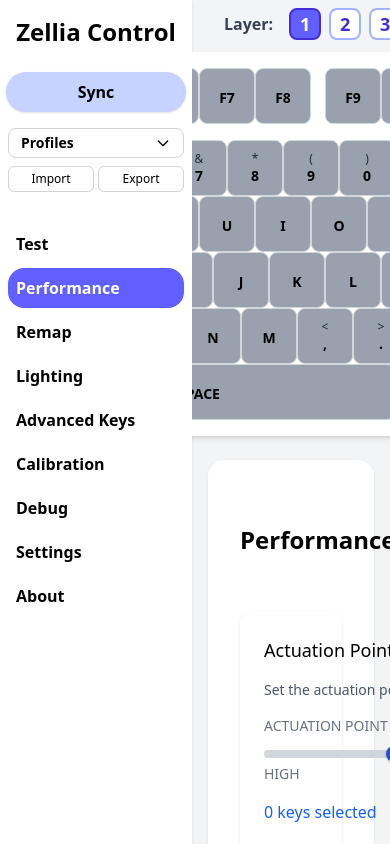
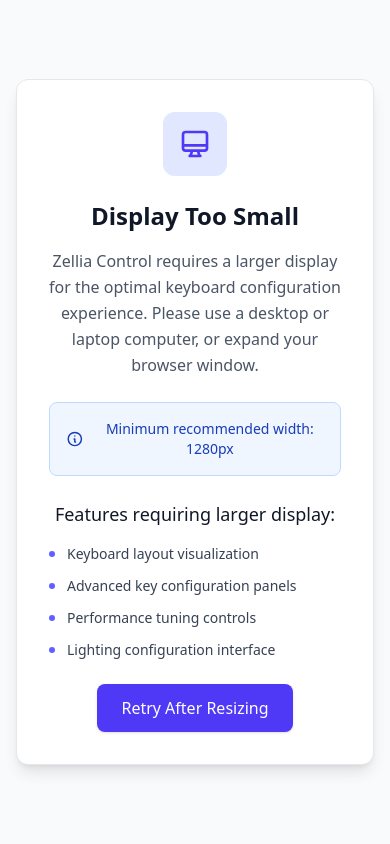
Before and after one commit to Zellia-Keyboards/Zellia-Control, a SvelteKit app: page /performance in a window 390 px wide. Built offline with nearby package versions, Linux system fonts and the light colour scheme.

Commit message:
feat(layout): enhance sidebar navigation with icons and add small screen warning

```diff
--- a/src/routes/+layout.svelte
+++ b/src/routes/+layout.svelte
@@ -5,15 +5,15 @@
     import { page } from '$app/stores';
 
     const NAVIGATE = [
-        ["/test", "Test"],
-        ["/performance", "Performance"],
-        ["/remap", "Remap"],
-        ["/lighting", "Lighting"],
-        ["/advancedkey", "Advanced Keys"],
-        ["/calibration", "Calibration"],
-        ["/debug", "Debug"],
-        ["/settings", "Settings"],
-        ["/about", "About"],
+        //["/test", "Test", "🧪"],
+        ["/performance", "Performance", "⚡"],
+        ["/remap", "Remap", "⌨️"],
+        ["/lighting", "Lighting", "💡"],
+        ["/advancedkey", "Advanced Keys", "🔧"],
+        ["/calibration", "Calibration", "⚖️"],
+        ["/debug", "Debug", "🐛"],
+        ["/settings", "Settings", "⚙️"],
+        ["/about", "About", "ℹ️"],
     ];
 
     let { children } = $props();
@@ -22,50 +22,140 @@
 
     // Function to check if a navigation item is active
     function isActive(href: string): boolean {
-        // Check if current path starts with the href (for nested routes like /advancedkey/routes/...)
         return $page.url.pathname === href || $page.url.pathname.startsWith(href + '/');
     }
 </script>
 
-<div class="flex h-screen">
+<!-- Small Screen Warning (follows codebase theme) -->
+<div class="xl:hidden fixed inset-0 bg-gray-50 flex items-center justify-center z-50">
+    <div class="max-w-2xl mx-4">
+        <!-- Main Warning Card -->
+        <div class="bg-white rounded-xl shadow-lg border border-gray-200 p-8 text-center">
+            <!-- Icon and Title -->
+            <div class="flex items-center justify-center mb-6">
+                <div class="w-16 h-16 bg-indigo-100 rounded-xl flex items-center justify-center">
+                    <svg class="w-8 h-8 text-indigo-600" fill="none" stroke="currentColor" viewBox="0 0 24 24">
+                        <path stroke-linecap="round" stroke-linejoin="round" stroke-width="2" d="M9.75 17L9 20l-1 1h8l-1-1-.75-3M3 13h18M5 17h14a2 2 0 002-2V5a2 2 0 00-2-2H5a2 2 0 00-2 2v10a2 2 0 002 2z" />
+                    </svg>
+                </div>
+            </div>
+
+            <h2 class="text-2xl font-bold text-gray-900 mb-4">Display Too Small</h2>
+            <p class="text-gray-600 mb-6 leading-relaxed">
+                Zellia Control requires a larger display for the optimal keyboard configuration experience.
+                Please use a desktop or laptop computer, or expand your browser window.
+            </p>
+
+            <!-- Requirements Info -->
+            <div class="bg-blue-50 border border-blue-200 rounded-lg p-4 mb-6">
+                <div class="flex items-center gap-3 text-blue-800">
+                    <svg class="w-5 h-5" fill="none" stroke="currentColor" viewBox="0 0 24 24">
+                        <path stroke-linecap="round" stroke-linejoin="round" stroke-width="2" d="M13 16h-1v-4h-1m1-4h.01M21 12a9 9 0 11-18 0 9 9 0 0118 0z" />
+                    </svg>
+                    <div class="text-sm font-medium">
+                        Minimum recommended width: 1280px
+                    </div>
+                </div>
+            </div>
+
+            <!-- Features that require larger screen -->
+            <div class="text-left space-y-3 mb-6">
+                <h3 class="text-lg font-medium text-gray-900 text-center mb-4">Features requiring larger display:</h3>
+                <div class="grid grid-cols-1 gap-3">
+                    <div class="flex items-center gap-3 text-sm text-gray-700">
+                        <div class="w-1.5 h-1.5 rounded-full bg-indigo-500"></div>
+                        <span>Keyboard layout visualization</span>
+                    </div>
+                    <div class="flex items-center gap-3 text-sm text-gray-700">
+                        <div class="w-1.5 h-1.5 rounded-full bg-indigo-500"></div>
+                        <span>Advanced key configuration panels</span>
+                    </div>
+                    <div class="flex items-center gap-3 text-sm text-gray-700">
+                        <div class="w-1.5 h-1.5 rounded-full bg-indigo-500"></div>
+                        <span>Performance tuning controls</span>
+                    </div>
+                    <div class="flex items-center gap-3 text-sm text-gray-700">
+                        <div class="w-1.5 h-1.5 rounded-full bg-indigo-500"></div>
+                        <span>Lighting configuration interface</span>
+                    </div>
+                </div>
+            </div>
+
+            <!-- Action Button -->
+            <div class="flex justify-center">
+                <button
+                    class="bg-indigo-600 hover:bg-indigo-700 text-white font-medium px-6 py-3 rounded-lg transition-colors duration-200 shadow-sm"
+                    onclick={() => window.location.reload()}
+                >
+                    Retry After Resizing
+                </button>
+            </div>
+        </div>
+    </div>
+</div>
+
+<!-- Main Application (hidden on small screens) -->
+<div class="hidden xl:flex h-screen bg-gray-50">
     <!-- Sidebar -->
-    <div class="flex flex-col w-48 bg-white shadow h-full overflow-y-auto">
-        <p class="font-bold p-4 text-2xl text-black text-center">Zellia Control</p>
-        <!-- Large Centered Sync Button -->
+    <div class="flex flex-col w-52 bg-white shadow-lg h-full overflow-y-auto border-r border-gray-200">
+        <!-- Header -->
+        <div class="p-4 border-b border-gray-100">
+            <h1 class="font-bold text-xl text-gray-900 text-center">Zellia Control</h1>
+        </div>
+
+        <!-- Sync Button -->
         <div class="flex justify-center mb-4 mt-2">
             <button class="bg-indigo-200 px-18 py-2 rounded-4xl font-bold hover:bg-indigo-400 hover:text-white transition-colors duration-200 shadow w-auto">Sync</button>
         </div>
-        <!-- Profile Dropdown and Import/Export Buttons -->
-        <div class="flex flex-col gap-2 px-2 mb-2">
-            <div class="flex flex-col items-stretch mb-2">
-                <!-- Profile Dropdown (repurposed for keyboard profiles) -->
-                <div class="relative">
-                    <button class="flex items-center px-3 py-1 text-sm font-semibold border border-gray-300 rounded-lg bg-white hover:bg-gray-100 focus:outline-none w-full justify-between transition-all duration-200" onclick={() => showDropdown = !showDropdown} aria-haspopup="true" aria-expanded={showDropdown}>
+
+        <!-- Profile Section -->
+        <div class="px-3 pb-3 border-b border-gray-100">
+            <!-- Profile Dropdown -->
+            <div class="relative mb-2">
+                <button
+                    class="flex items-center justify-between w-full px-3 py-2 text-sm font-medium text-gray-700 bg-gray-50 border border-gray-200 rounded-lg hover:bg-gray-100 transition-colors duration-200"
+                    onclick={() => showDropdown = !showDropdown}
+                >
                     <span>Profiles</span>
-                        <svg class="w-4 h-4 ml-2 transition-transform duration-200" fill="none" stroke="currentColor" stroke-width="2" viewBox="0 0 24 24" style:transform={showDropdown ? 'rotate(180deg)' : 'rotate(0deg)'}><path stroke-linecap="round" stroke-linejoin="round" d="M19 9l-7 7-7-7"/></svg>
+                    <svg class="w-4 h-4 transition-transform duration-200" fill="none" stroke="currentColor" stroke-width="2" viewBox="0 0 24 24" style:transform={showDropdown ? 'rotate(180deg)' : 'rotate(0deg)'}>
+                        <path stroke-linecap="round" stroke-linejoin="round" d="M19 9l-7 7-7-7"/>
+                    </svg>
+                </button>
+
+                {#if showDropdown}
+                    <div class="absolute top-full left-0 right-0 mt-1 bg-white border border-gray-200 rounded-lg shadow-lg z-10">
+                        <div class="p-3 text-sm text-gray-600">No profiles available</div>
+                    </div>
+                {/if}
+            </div>
+
+            <!-- Import/Export Buttons -->
+            <div class="grid grid-cols-2 gap-2">
+                <button class="px-3 py-2 text-xs font-medium text-gray-600 bg-gray-50 border border-gray-200 rounded-md hover:bg-gray-100 transition-colors duration-200">
+                    Import
+                </button>
+                <button class="px-3 py-2 text-xs font-medium text-gray-600 bg-gray-50 border border-gray-200 rounded-md hover:bg-gray-100 transition-colors duration-200">
+                    Export
                 </button>
             </div>
-                <!-- Import/Export Buttons -->
-                <div class="flex gap-1 mt-2 transition-all duration-300" style:marginTop={showDropdown ? '0.5rem' : '0'}>
-                    <button class="px-2 py-1 text-xs border border-gray-300 rounded-md bg-white hover:bg-gray-100 w-full">Import</button>
-                    <button class="px-2 py-1 text-xs border border-gray-300 rounded-md bg-white hover:bg-gray-100 w-full">Export</button>
         </div>
-            </div>
-            <!-- Animate the rest of the sidebar content down when dropdown is open -->
-            <div class="transition-all duration-300" style:marginTop={showDropdown ? '2.5rem' : '0'}>
-                <div class="flex flex-col gap-1 mt-4">
-                    {#each NAVIGATE as [href, name]}
+
+        <!-- Navigation -->
+        <div class="flex-1 p-3">
+            <nav class="space-y-1">
+                {#each NAVIGATE as [href, name, icon]}
                     <a
                         {href}
-                            class="p-2 rounded-2xl font-bold transition-colors duration-200 focus:outline-none {isActive(href) ? 'bg-indigo-500 text-white' : 'hover:bg-indigo-100 hover:text-indigo-700 focus:bg-indigo-200'}"
+                        class="flex items-center gap-3 w-full px-3 py-2.5 text-sm font-medium rounded-lg transition-all duration-200 {isActive(href)
+                            ? 'bg-indigo-600 text-white shadow-sm'
+                            : 'text-gray-700 hover:bg-indigo-50 hover:text-indigo-700'}"
                     >
-                            {name}
+                        <span class="text-base">{icon}</span>
+                        <span>{name}</span>
                     </a>
                 {/each}
+            </nav>
         </div>
-            </div>
-        </div>
-        <div class="flex-grow"></div>
     </div>
 
     <!-- Main Content -->
@@ -103,6 +193,6 @@
 <style lang="postcss">
     @reference "tailwindcss";
     :global(html) {
-        background-color: theme(--color-gray-100);
+        background-color: theme(--color-gray-50);
     }
 </style>
```
Lines whose indentation alone changed are shown as unchanged.
